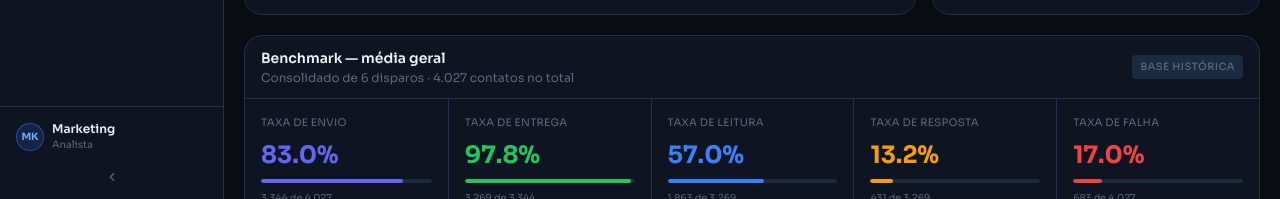
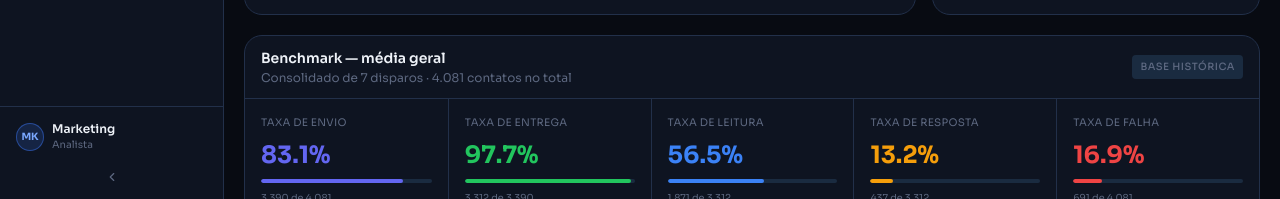
Before and after one commit to nova-promotora-plataforma/nova-promotora-plataforma, a Next.js app: page /campanhas/disparos in a window 1280 px wide. Shown: the part 601-800 px from the top of the page. Built offline with nearby package versions, Linux system fonts and the light colour scheme.

Commit message:
feat: adicionar campanha elegiveis 1a 100-200k no dashboard

```diff
--- a/app/(dashboard)/campanhas/disparos/page.tsx
+++ b/app/(dashboard)/campanhas/disparos/page.tsx
@@ -57,6 +57,18 @@ const CAMPANHAS: Campanha[] = [
     lidos: 58,
     respostas: 28,
     falhas: 80,
+  },
+  {
+    id: 'elegiveis-sem-debito-1a-100-200',
+    nome: 'Elegíveis Sem Débito 1 ano – R$100-200k',
+    data: '17/08/2026',
+    status: 'Concluída',
+    total: 54,
+    enviados: 46,
+    entregues: 43,
+    lidos: 8,
+    respostas: 6,
+    falhas: 8,
   },
   {
     id: 'elegiveis-sem-debito-1a-50-100',
```
